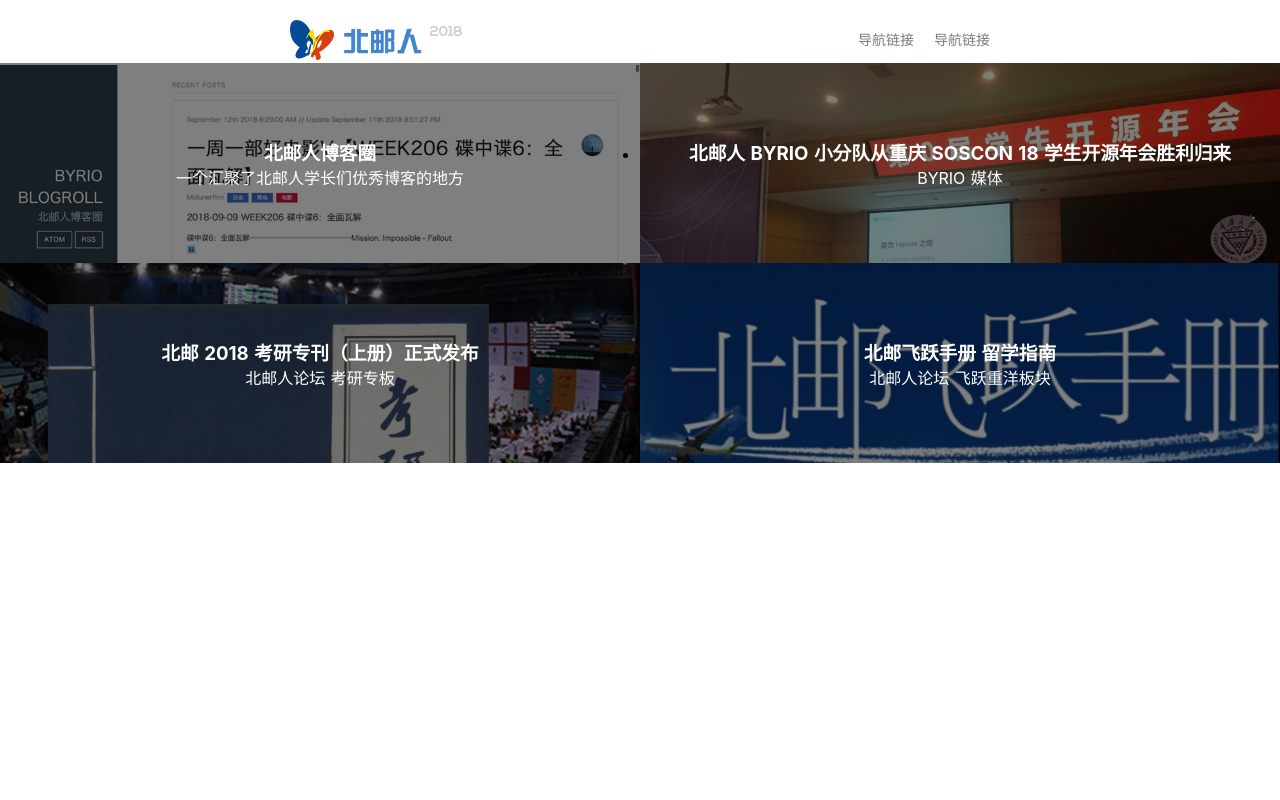
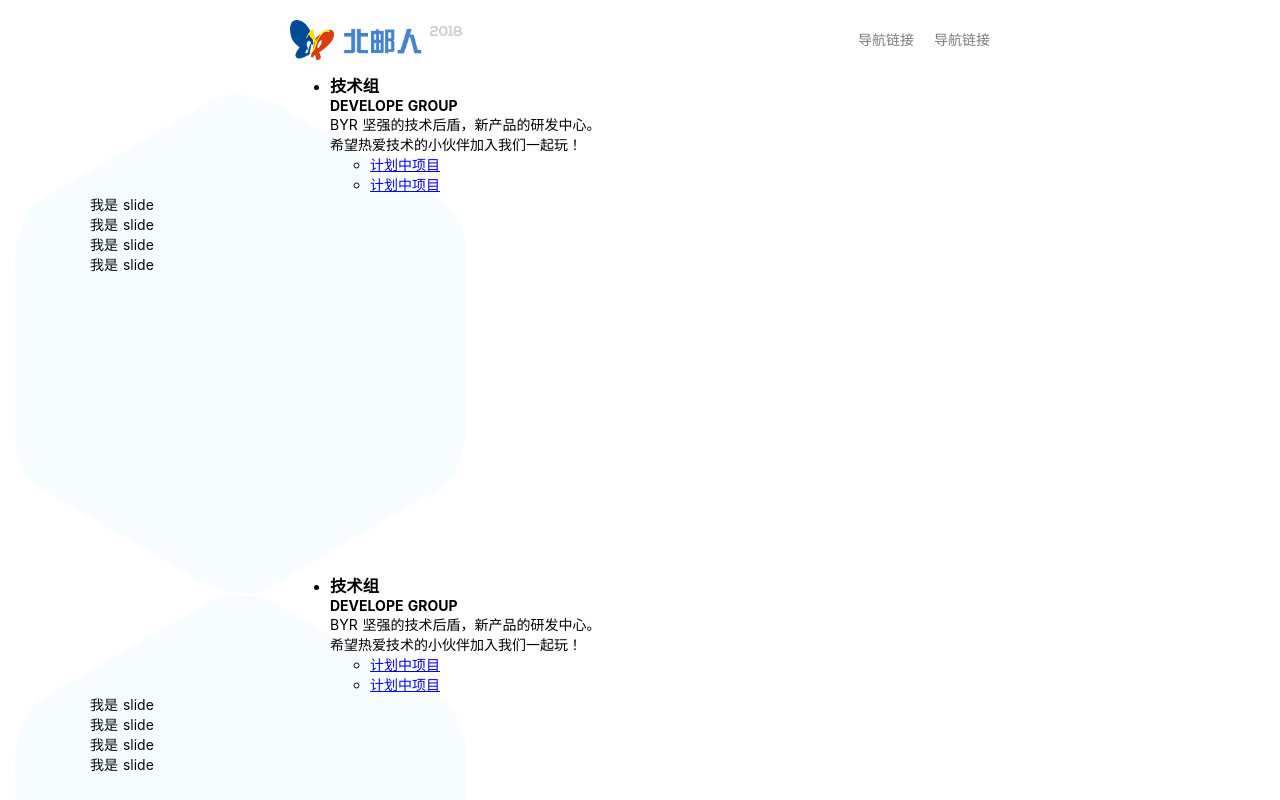
Before and after one commit to dimpurr/byrteam, a Nuxt app: page / in a window 1280 px wide. Shown: the top 800 px of the page. Built offline with nearby package versions, Linux system fonts and the light colour scheme.

Commit message:
start groups

```diff
--- /dev/null
+++ b/components/GroupsIntro.vue
@@ -0,0 +1,112 @@
+<template>
+    <section class="GroupsIntro">
+		<ul class="groups">
+			<li class="group" v-for="(group,index) in groups" :key="index">
+				<h3>{{ group.name }}</h3>
+				<h4>{{ group.name_en }}</h4>
+				<p v-html="group.intro"></p>
+				<ul class="links">
+					<li v-for="(link,index) in group.links" :key="index">
+						<a :href="link.url">{{ link.title }}</a>
+					</li>
+				</ul>
+				<div class="slideCtn">
+					我是 slide<br>
+					我是 slide<br>
+					我是 slide<br>
+					我是 slide<br>
+				</div>
+			</li>
+    	</ul>
+	</section>
+</template>
+
+
+<script>
+export default {
+  props: {
+    groups: {
+      type: Array,
+      default: () => {
+        return [
+			{
+				name: '技术组',
+				name_en: 'DEVELOPE GROUP',
+				intro: 'BYR 坚强的技术后盾，新产品的研发中心。<br>希望热爱技术的小伙伴加入我们一起玩！',
+				links: [
+					{
+						title: '计划中项目',
+						url: 'http://wiki.byr.moe'
+					},
+					{
+						title: '计划中项目',
+						url: 'http://wiki.byr.moe'
+					},
+				],
+				slides: [
+					{
+						text: '我们维护 BYRIO 北邮互联网与开源社区，参与贡献 KDE.org 等国际开源软件项目，还有机会和清华 TUNA 、中科大 USTCLUG 的小伙伴们一起交流。',
+						img: 'slide/soscon.png'
+					},
+					{
+						text: '我们维护 BYRIO 北邮互联网与开源社区，参与贡献 KDE.org 等国际开源软件项目，还有机会和清华 TUNA 、中科大 USTCLUG 的小伙伴们一起交流。',
+						img: 'slide/soscon.png'
+					}
+				]
+			},
+			{
+				name: '技术组',
+				name_en: 'DEVELOPE GROUP',
+				intro: 'BYR 坚强的技术后盾，新产品的研发中心。<br>希望热爱技术的小伙伴加入我们一起玩！',
+				links: [
+					{
+						title: '计划中项目',
+						url: 'http://wiki.byr.moe'
+					},
+					{
+						title: '计划中项目',
+						url: 'http://wiki.byr.moe'
+					},
+				],
+				slides: [
+					{
+						text: '我们维护 BYRIO 北邮互联网与开源社区，参与贡献 KDE.org 等国际开源软件项目，还有机会和清华 TUNA 、中科大 USTCLUG 的小伙伴们一起交流。',
+						img: 'slide/soscon.png'
+					},
+					{
+						text: '我们维护 BYRIO 北邮互联网与开源社区，参与贡献 KDE.org 等国际开源软件项目，还有机会和清华 TUNA 、中科大 USTCLUG 的小伙伴们一起交流。',
+						img: 'slide/soscon.png'
+					}
+				]
+			}
+        ];
+      }
+    }
+  }
+};
+</script>
+
+<style lang="stylus" scoped>
+.GroupsIntro
+	.groups
+		position relative
+		margin 10px 0
+		.group
+			height 500px
+			box-sizing border-box
+			.slideCtn
+				position absolute
+				left -200px
+				&::before
+					content ''
+					display block
+					position absolute
+					left -100px
+					top -100px
+					width 500px
+					height 500px
+					background-image url('~static/box.png')
+					background-size contain
+					background-repeat no-repeat
+					background-position center
+</style>
--- a/pages/index.vue
+++ b/pages/index.vue
@@ -12,6 +12,7 @@
         </ul>
       </nav>
     </section>
+    <GroupsIntro />
   </div>
   <FooterArticle />
 </div>
@@ -20,11 +21,13 @@
 <script>
 import AppLogo from '~/components/AppLogo.vue'
 import FooterArticle from '~/components/FooterArticle.vue'
+import GroupsIntro from '~/components/GroupsIntro.vue'
 
 export default {
   components: {
     AppLogo,
-    FooterArticle
+    FooterArticle,
+    GroupsIntro
   }
 }
 </script>
```
Also changed, not shown: static/box.png (added).
